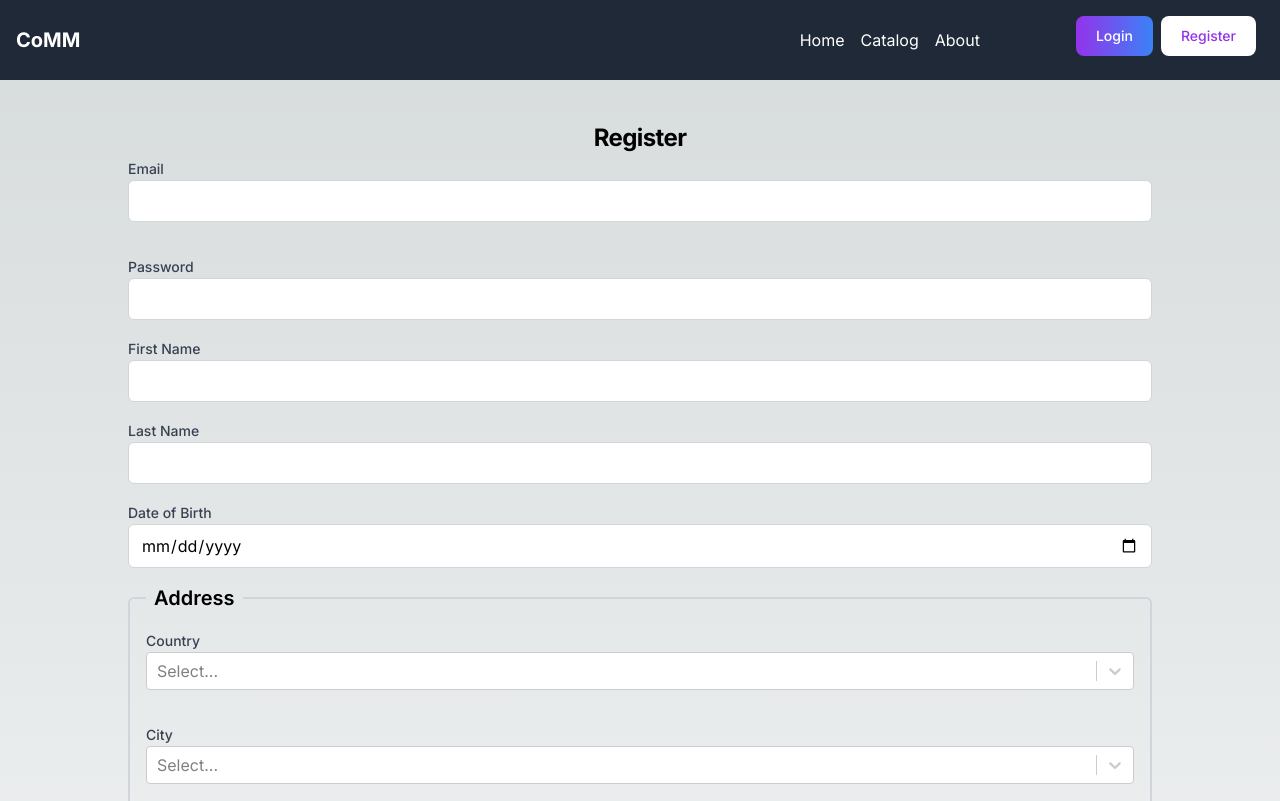
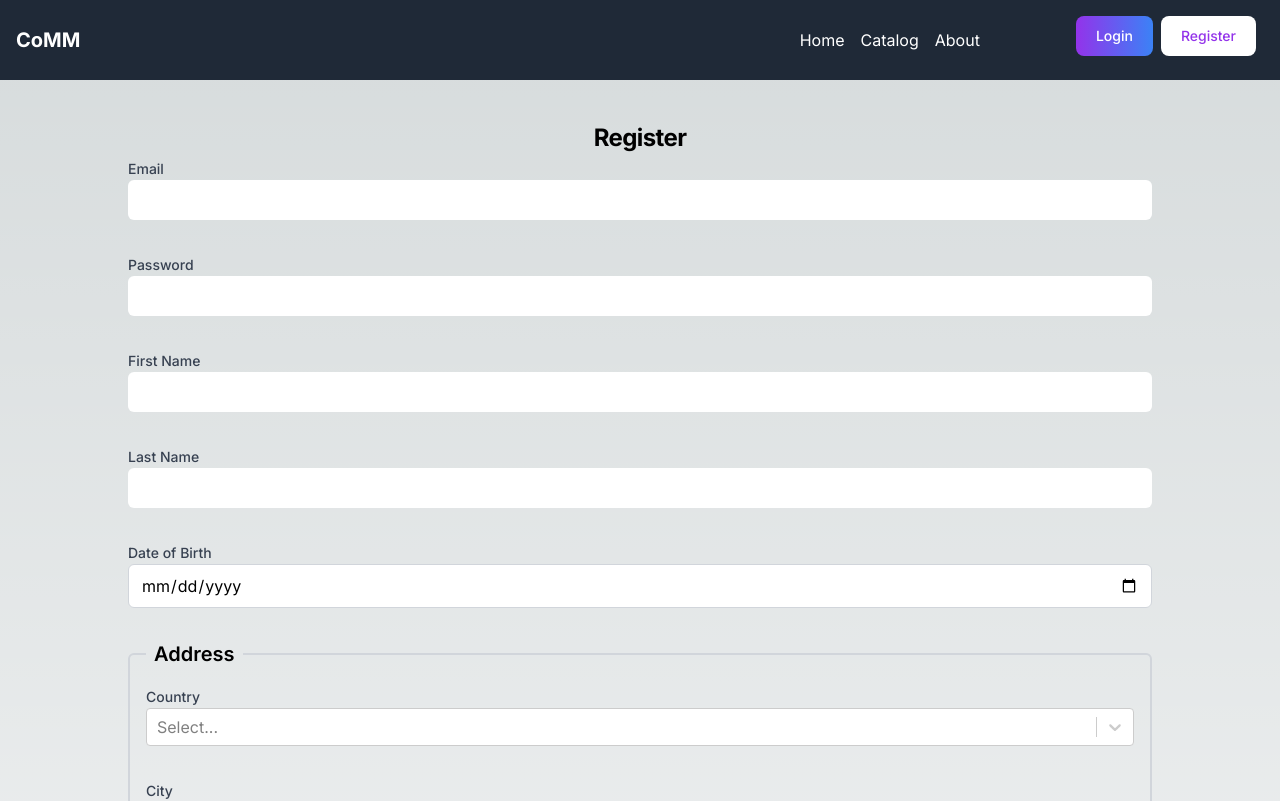
Before and after one commit to annatvali/ecommerce-app, a Next.js app: page /registration in a window 1280 px wide. Shown: the top 801 px of the page. Built offline with nearby package versions, Linux system fonts and the light colour scheme; what @commercetools/sdk-client-v2 would draw is missing.

Commit message:
feat: create reusable InputField component & add styles conditionally with clsx

```diff
--- a/app/registration/Address.tsx
+++ b/app/registration/Address.tsx
@@ -12,8 +12,8 @@ export default function Address() {
     watch,
     setValue,
   } = useFormContext<Addresses>();
-  const country = watch('country');
-  const selectedCountry = countries.find((c) => c.countryCode === country);
+  const countryCode = watch('countryCode');
+  const selectedCountry = countries.find((c) => c.countryCode === countryCode);
   const cityOptions = selectedCountry ? selectedCountry.cities : [];
 
   return (
@@ -29,14 +29,15 @@ export default function Address() {
             Country
           </label>
           <Controller
-            name="country"
+            name="countryCode"
             control={control}
             rules={{ required: 'This field is required' }}
             render={({ field }) => (
               <Select
                 {...field}
                 options={countries}
-                isSearchable
+                getOptionLabel={(option) => option.label}
+                getOptionValue={(option) => option.countryCode}
                 value={countries.find(
                   (option) => option.countryCode === field.value,
                 )}
@@ -112,8 +113,10 @@ export default function Address() {
             {...register('postalCode', {
               required: 'This field is required',
               pattern: {
-                value: country
-                  ? postalCodeFormats[country as keyof typeof postalCodeFormats]
+                value: countryCode
+                  ? postalCodeFormats[
+                      countryCode as keyof typeof postalCodeFormats
+                    ]
                   : /.*/,
                 message: 'Invalid postal code format for selected country',
               },
--- /dev/null
+++ b/app/registration/InputField.tsx
@@ -0,0 +1,52 @@
+import {
+  FieldError,
+  UseFormRegister,
+  RegisterOptions,
+  FieldErrors,
+} from 'react-hook-form';
+import { ErrorMessage } from '@hookform/error-message';
+import clsx from 'clsx';
+
+interface InputFieldProps {
+  label: string;
+  name: string;
+  type: string;
+  register: UseFormRegister<any>;
+  errors: FieldErrors<any>;
+  registerOptions: RegisterOptions;
+}
+
+export default function InputField({
+  label,
+  name,
+  type,
+  register,
+  errors,
+  ...rest
+}: InputFieldProps): React.ReactElement {
+  return (
+    <div className="relative mb-8">
+      <label
+        htmlFor={name}
+        className="text-sm font-medium text-gray-700 w-full"
+      >
+        {label}
+      </label>
+      <input
+        type={type}
+        {...register(name, rest.registerOptions)}
+        className={clsx('px-3 py-2 rounded-md w-full', {
+          'border-input-error': errors[name],
+          'border-input-default': !errors[name],
+        })}
+      />
+      <ErrorMessage
+        errors={errors}
+        name={name}
+        render={({ message }) => (
+          <p className="text-sm text-input-error absolute">{message}</p>
+        )}
+      />
+    </div>
+  );
+}
--- a/app/registration/registration.tsx
+++ b/app/registration/registration.tsx
@@ -6,6 +6,7 @@ import { ErrorMessage } from '@hookform/error-message';
 import Address from './Address';
 import { FormInputs } from './constants';
 import { createCustomer } from '@/lib/customer';
+import InputField from './InputField';
 
 export default function Form() {
   const formMethods = useForm<FormInputs>({
@@ -39,116 +40,68 @@ export default function Form() {
 
   return (
     <FormProvider {...formMethods}>
-      <form
-        onSubmit={handleSubmit(onSubmit)}
-        className="space-y-4 w-full"
-        noValidate
-      >
-        <div className="relative mb-8">
-          <label
-            htmlFor="email"
-            className="text-sm font-medium text-gray-700 w-full"
-          >
-            Email
-          </label>
-          <input
+      <form onSubmit={handleSubmit(onSubmit)} className="w-full" noValidate>
+        <InputField
+          label="Email"
+          name="email"
           type="email"
-            {...register('email', {
+          register={register}
+          errors={errors}
+          registerOptions={{
             required: 'This field is required',
             pattern: {
               value: /^[\w-\.]+@([\w-]+\.)+[\w-]{2,4}$/g,
               message:
                 'Email must be in the following format - example@email.com',
             },
-            })}
-            className="px-3 py-2 border border-gray-300 rounded-md w-full"
+          }}
         />
-          <ErrorMessage
+
+        <InputField
+          label="Password"
+          type="password"
+          name="password"
+          register={register}
           errors={errors}
-            name="email"
-            render={({ message }) => (
-              <p className="text-sm text-red-500 absolute">{message}</p>
-            )}
-          />
-        </div>
-        <div className="relative mb-8">
-          <label
-            htmlFor="password"
-            className="text-sm font-medium text-gray-700 w-full"
-          >
-            Password
-          </label>
-          <input
-            type="password"
-            {...register('password', {
+          registerOptions={{
             required: 'This field is required',
             pattern: {
               value: /^(?=.*\d)(?=.*[a-z])(?=.*[A-Z]).{8,}$/g,
               message:
                 'Password must contain at least 8 characters long, at least 1 uppercase letter, 1 lowercase letter, and 1 number',
             },
-            })}
-            className="px-3 py-2 border border-gray-300 rounded-md w-full"
+          }}
         />
-          <ErrorMessage
+
+        <InputField
+          label="First Name"
+          name="firstName"
+          type="text"
+          register={register}
           errors={errors}
-            name="password"
-            render={({ message }) => (
-              <p className="text-sm text-red-500 absolute">{message}</p>
-            )}
-          />
-        </div>
-        <div className="relative mb-8">
-          <label
-            htmlFor="firstName"
-            className="text-sm font-medium text-gray-700 w-full"
-          >
-            First Name
-          </label>
-          <input
-            type="text"
-            {...register('firstName', {
+          registerOptions={{
             required: 'This field is required',
             pattern: {
               value: /^[a-zA-Z]+$/,
               message: 'First Name must contain only letters',
             },
-            })}
-            className="px-3 py-2 border border-gray-300 rounded-md w-full"
+          }}
         />
-          <ErrorMessage
+
+        <InputField
+          label="Last Name"
+          name="lastName"
+          type="text"
+          register={register}
           errors={errors}
-            name="firstName"
-            render={({ message }) => (
-              <p className="text-sm text-red-500 absolute">{message}</p>
-            )}
-          />
-        </div>
-        <div className="relative mb-8">
-          <label
-            htmlFor="lastName"
-            className="text-sm font-medium text-gray-700 w-full"
-          >
-            Last Name
-          </label>
-          <input
-            {...register('lastName', {
+          registerOptions={{
             required: 'This field is required',
             pattern: {
               value: /^[a-zA-Z]+$/,
               message: 'Last Name must contain only letters',
             },
-            })}
-            className="px-3 py-2 border border-gray-300 rounded-md w-full"
+          }}
         />
-          <ErrorMessage
-            errors={errors}
-            name="lastName"
-            render={({ message }) => (
-              <p className="text-sm text-red-500 absolute">{message}</p>
-            )}
-          />
-        </div>
         <div className="relative mb-8">
           <label
             htmlFor="dateOfBirth"
--- a/lib/customer.ts
+++ b/lib/customer.ts
@@ -25,7 +25,11 @@ export const createCustomer = async (data: FormInputs) => {
     address: {
       id: generateId(),
       //TODO: write address data instead of empty strings
-      ...data.addresses[0],
+      country: data.addresses[0].countryCode,
+      city: data.addresses[0].city,
+      postalCode: data.addresses[0].postalCode,
+      streetName: data.addresses[0].streetName,
+      streetNumber: data.addresses[0].streetNumber,
       firstName: data.firstName,
       lastName: data.lastName,
     },
--- a/package.json
+++ b/package.json
@@ -18,6 +18,7 @@
     "@commercetools/platform-sdk": "^7.8.0",
     "@commercetools/sdk-client-v2": "^2.5.0",
     "@hookform/error-message": "^2.0.1",
+    "clsx": "^2.1.1",
     "next": "14.2.3",
     "react": "^18.3.1",
     "react-dom": "^18.3.1",
--- a/tailwind.config.js
+++ b/tailwind.config.js
@@ -10,6 +10,11 @@ module.exports = {
       container: {
         center: true,
       },
+      colors: {
+        'input-default': '#d1d5db',
+        'input-error': '#f87171',
+        'text-input-error': '#f87171',
+      },
     },
   },
   plugins: [],
```
Also changed, not shown: app/registration/constants.ts (+6 -5 lines), 1 other file (tests, documents, lock files or other folders). Lines whose indentation alone changed are shown as unchanged.
